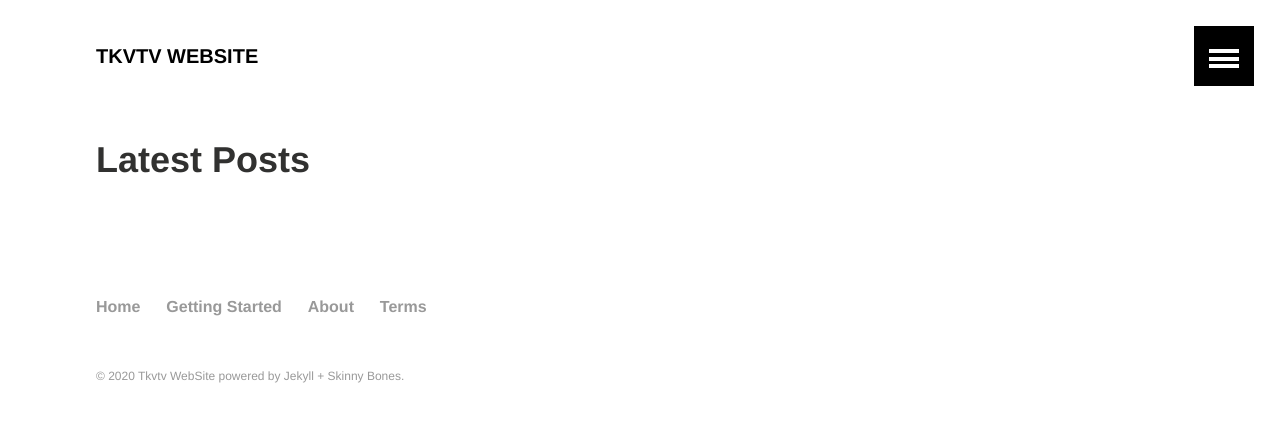
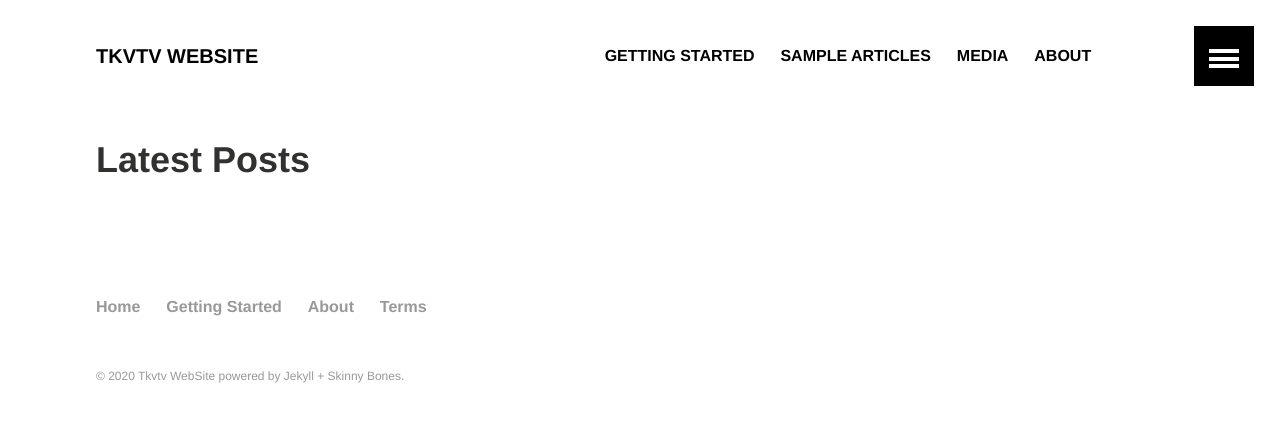
Before and after one commit to takagotch/o2370, a Jekyll site: the page built from index.html, in a window 1280 px wide. Shown: the top 422 px of the page. Built offline with Jekyll 4.4.1, drawn with Linux system fonts in a browser that asks for light colours.

Commit message:
Update navigation.yml

```diff
--- a/_data/navigation.yml
+++ b/_data/navigation.yml
@@ -1,6 +1,21 @@
 # Site navigation links
 
-- title:
+- title: Getting Started
   url:
   excerpt:
   image:
+
+- title: Sample Articles
+  url:
+  excerpt:
+  image:
+
+- title: Media
+  url:
+  excerpt:
+  image:
+
+- title: About
+  url:
+  excerpt:
+  image:
```
